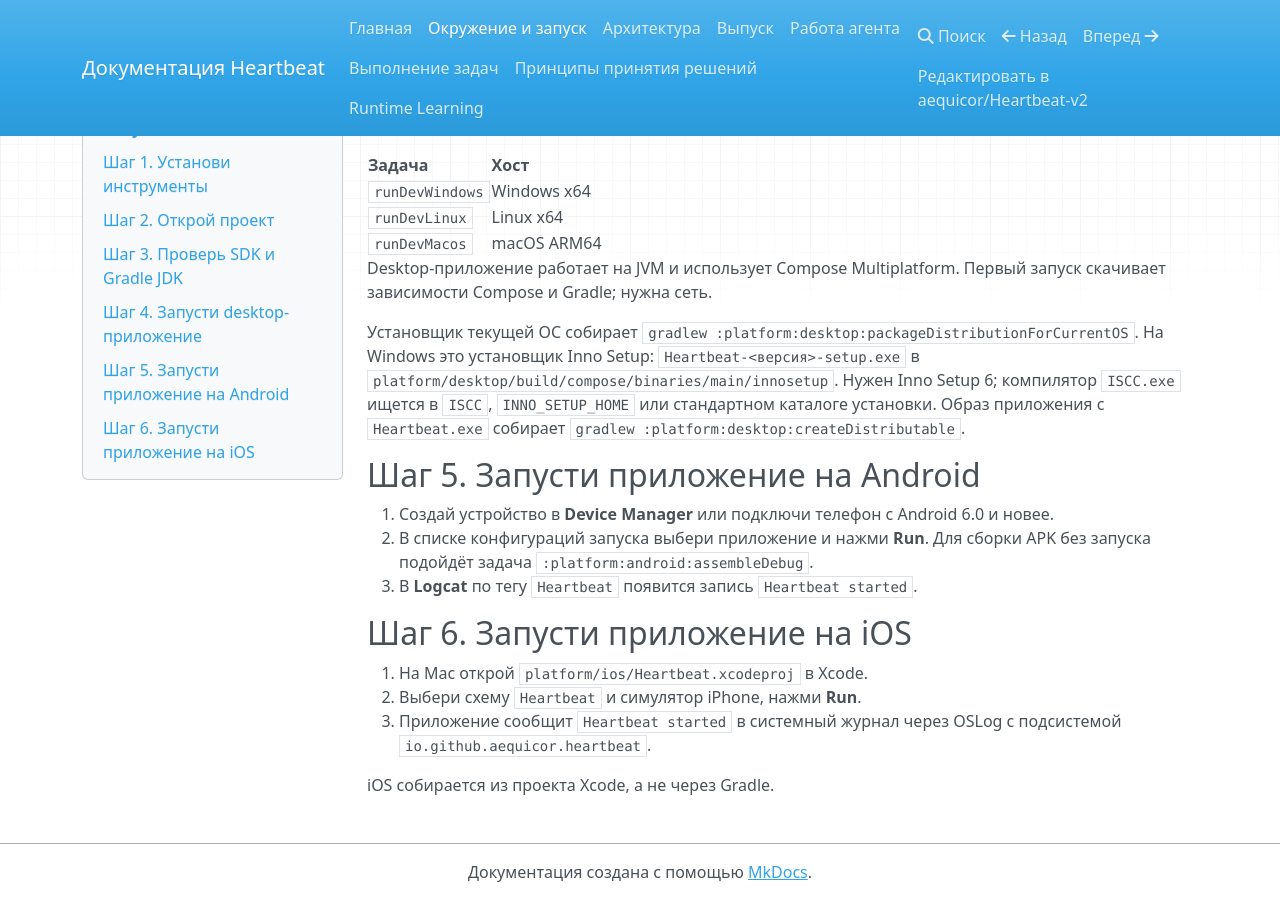
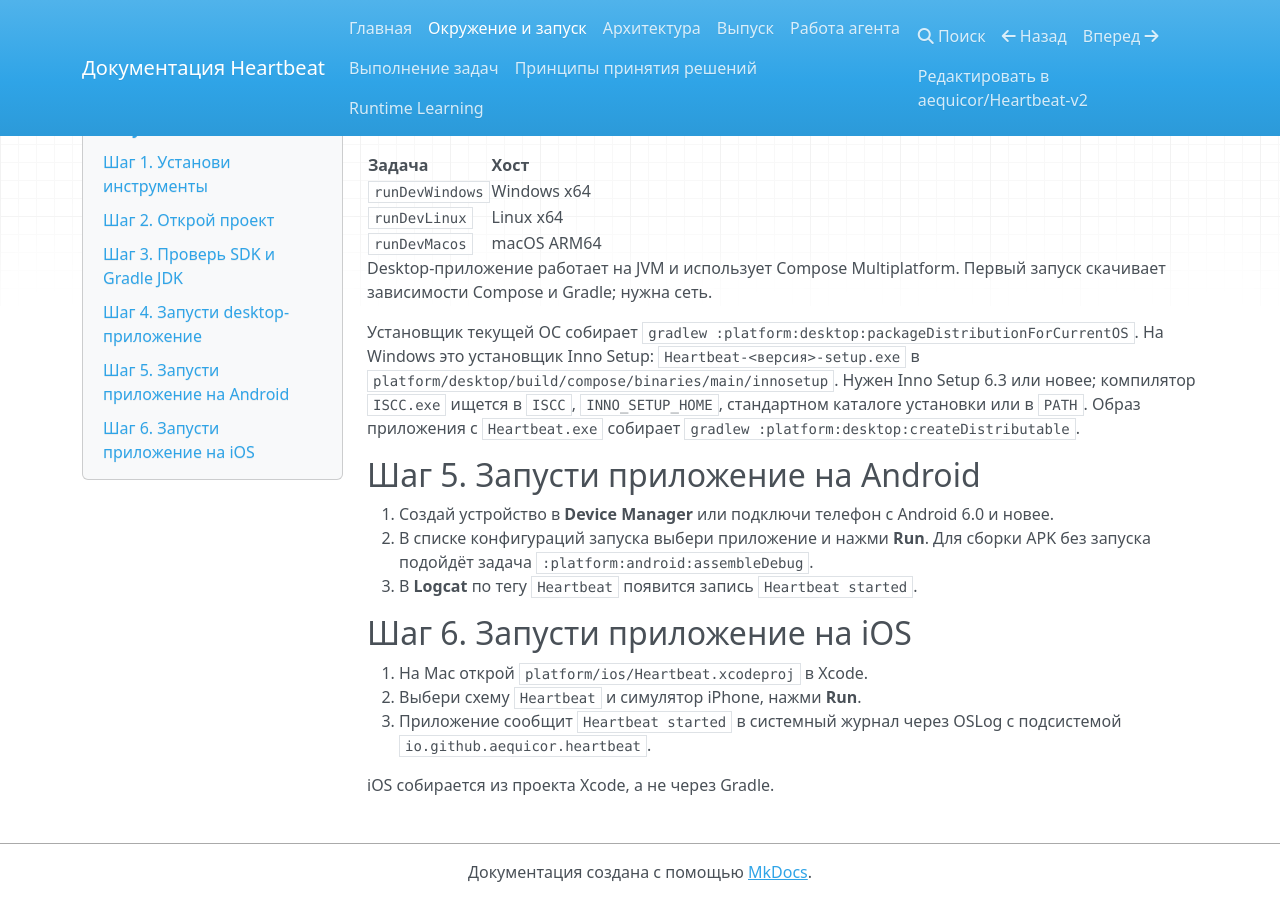
Before and after one commit to aequicor/Heartbeat-v2, an MkDocs documentation site: the page built from docs/setup.md, in a window 1280 px wide and 900 px high, scrolled down 808 px. Built offline with MkDocs 1.6.1, drawn with Linux system fonts in a browser that asks for light colours; nearby versions of some CDN libraries.

Commit message:
Fix Windows installer install scope and ISCC lookup
Default to per-user install ({userpf}) so PrivilegesRequired=lowest works, single-source AppVersion from Gradle, and fail clearly when Inno Setup is missing. Document Inno Setup 6.3+ requirement.

```diff
--- a/docs/setup.md
+++ b/docs/setup.md
@@ -45,8 +45,8 @@ Desktop-приложение работает на JVM и использует C
 
 Установщик текущей ОС собирает `gradlew :platform:desktop:packageDistributionForCurrentOS`.
 На Windows это установщик Inno Setup: `Heartbeat-<версия>-setup.exe` в
-`platform/desktop/build/compose/binaries/main/innosetup`. Нужен Inno Setup 6; компилятор `ISCC.exe`
-ищется в `ISCC`, `INNO_SETUP_HOME` или стандартном каталоге установки. Образ приложения с
+`platform/desktop/build/compose/binaries/main/innosetup`. Нужен Inno Setup 6.3 или новее; компилятор
+`ISCC.exe` ищется в `ISCC`, `INNO_SETUP_HOME`, стандартном каталоге установки или в `PATH`. Образ приложения с
 `Heartbeat.exe` собирает `gradlew :platform:desktop:createDistributable`.
 
 ## Шаг 5. Запусти приложение на Android
```
Also changed, not shown: 2 other files.
